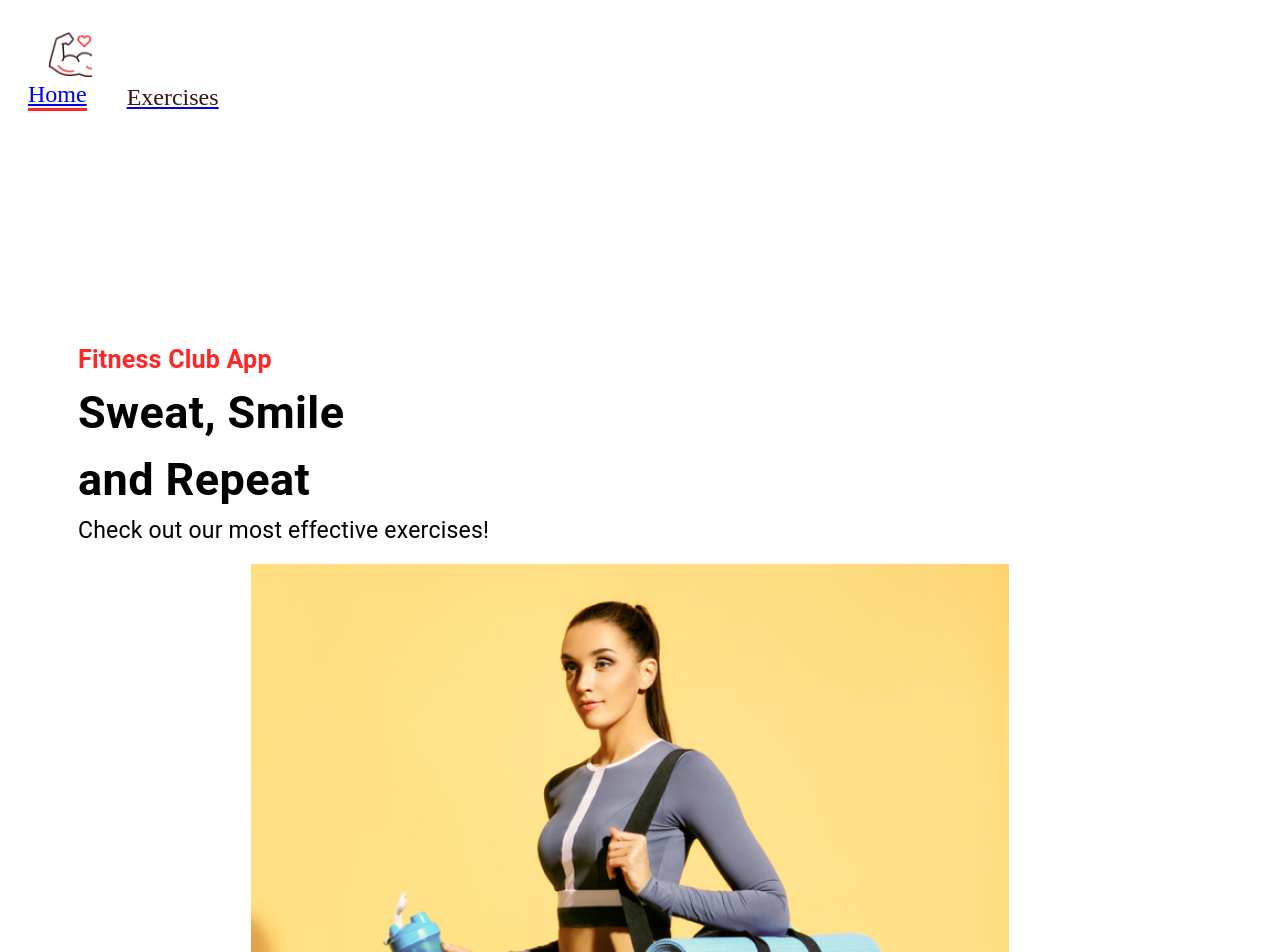
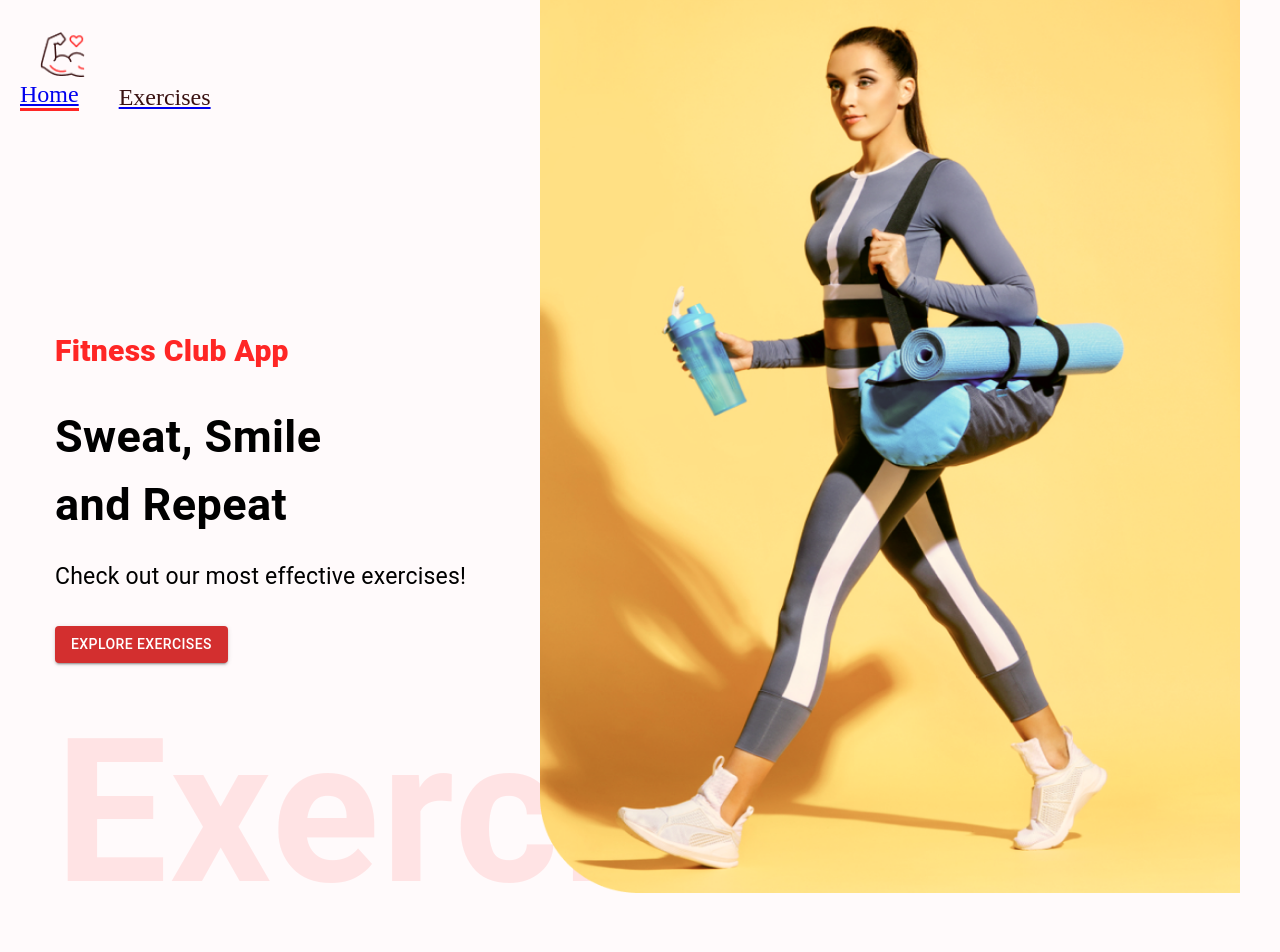
Before and after one commit to gaurav-sarage/fitness-app, a React (Create React App) app: page / in a window 1280 px wide. Shown: the top 952 px of the page. Built offline with nearby package versions, Linux system fonts and the light colour scheme; the HTML template or start-up script is replaced by a standard one.

Commit message:
added App css, used gpt to help :)

```diff
--- /dev/null
+++ b/src/App.css
@@ -0,0 +1,144 @@
+body {
+    font-family: 'Josefin Sans';
+    background-color: #FFFAFB;
+  }
+
+  * {
+    padding: 0px;
+    margin: 0px;
+    box-sizing: border-box;
+
+  }
+
+  ::-webkit-scrollbar {
+    width: 0px;
+  }
+
+  .right-arrow,
+  .left-arrow {
+    cursor: pointer;
+    background: transparent;
+    outline: none;
+    border: none;
+    display: flex;
+    justify-content: center;
+    align-items: center;
+    color: #FF2625;
+    font-size: 25px;
+    border-radius: 4px;
+    position: absolute;
+    bottom: -20px;
+    right: 80px;
+    transform: scale(1, 1);
+    transition: 0.3s all ease-in-out;
+  }
+
+  .right-arrow {
+    right: 140px;
+  }
+
+  .right-arrow:hover,
+  .left-arrow:hover {
+    transform: scale(1.3, 1.3);
+  }
+
+  .react-horizontal-scrolling-menu--wrapper {
+    width: 100%;
+    display: flex;
+    flex-wrap: wrap;
+  }
+
+  .detail-image {
+    width: 729px;
+    height: 742px;
+  }
+
+  .hero-banner-img {
+    position: absolute;
+    right: 40px;
+    top: 0px;
+    width: 700px;
+    height: 900px;
+    margin-top: -330px;
+
+  }
+
+  .exercise-card {
+    width: 400px;
+    height: 445px;
+    background: #fff;
+    border-top: 4px solid #FF2625;
+    border-bottom-left-radius: 20px;
+    text-decoration: none;
+    display: flex;
+    justify-content: space-between;
+    flex-direction: column;
+    padding-bottom: 10px;
+    transform: scale(1, 1);
+    transition: 0.3s all ease-in-out;
+  }
+
+  .exercise-card img {
+    height: 326px;
+  }
+
+  .bodyPart-card {
+    transform: scale(1, 1);
+    transition: 0.3s all ease-in-out;
+  }
+
+  .exercise-card:hover,
+  .bodyPart-card:hover {
+    transform: scale(1.1, 1.1);
+  }
+
+  .search-btn:hover {
+    color: #FF2625 !important;
+    border: 1px solid #FF2625 !important;
+  }
+
+  .exercise-video {
+    display: flex;
+    flex-direction: column;
+    gap: 24px;
+    width: 387px;
+    height: 381px;
+    text-decoration: none;
+  }
+
+  @media screen and (max-width:1200px) {
+    .detail-image {
+      width: 300px;
+      height: 300px;
+    }
+
+
+    .react-horizontal-scrolling-menu--scroll-container {
+      width: 500px;
+    }
+
+    .left-arrow,
+    .right-arrow {
+      position: static !important;
+    }
+
+    .hero-banner-img {
+      display: none;
+    }
+
+    .exercise-card {
+      width: 320px;
+    }
+
+    .exercise-video {
+      width: 320px;
+      height: 300px;
+    }
+
+  }
+
+  @media screen and (max-width:400px) {
+    .exercise-card {
+      width: 280px;
+    }
+  }
--- a/src/App.js
+++ b/src/App.js
@@ -2,6 +2,7 @@
 import { Route, Routes } from "react-router-dom";
 import { Box } from '@mui/material';
 
+import "./App.css";
 
 import ExerciseDetail from "./pages/ExerciseDetail";
 import Home from "./pages/Home";
--- a/src/components/HeroBanner.js
+++ b/src/components/HeroBanner.js
@@ -6,26 +6,42 @@
 const HeroBanner = () => {
   return (
     <Box sx={{
-      mt: { lg: "210px", xs: "70px" },
+      mt: { lg: "212px", xs: "70px" },
       ml: { sm: "50px" }
-    }} position="relative" p="20px" >
-      <Typography color="#FF2625" fontWeight="650" fontSize="25px">
+    }} position="relative" p="5px" >
+      <Typography color="#FF2625" fontWeight="900" fontSize="30px">
         Fitness Club App
       </Typography>
 
       <Typography fontWeight="700"
-      sx={{ fontSize: { lg: "45px", xs: "40px" }}}
+      sx={{ fontSize: { lg: "45px", xs: "40px" }
+      }}
+      mb="22px" mt="30px"
       >
         Sweat, Smile <br /> and Repeat
       </Typography>
 
-      <Typography fontSize="23px" lineHeight="34px" mb={2}>
+      <Typography fontSize="23px" lineHeight="34px" mb={4}>
         Check out our most effective exercises!
       </Typography>
 
-      <Button variant="contained" color="error" href="#exercises">
+      <Button variant="contained" color="error" href="#exercises"
+      sx={{ backgroundColor: "FF2625" }}
+      >
         Explore Exercises
       </Button>
+
+      <Typography
+        fontWeight={600}
+        color="#FF2625"
+        sx={{
+          opacity: 0.1,
+          display: { lg: "block", xs: "none" }
+        }}
+        fontSize="200px"
+      >
+        Exercise
+      </Typography>
 
       <img src={HeroBannerImage} alt="Banner Image" className="hero-banner-img" />
     </Box>
```
